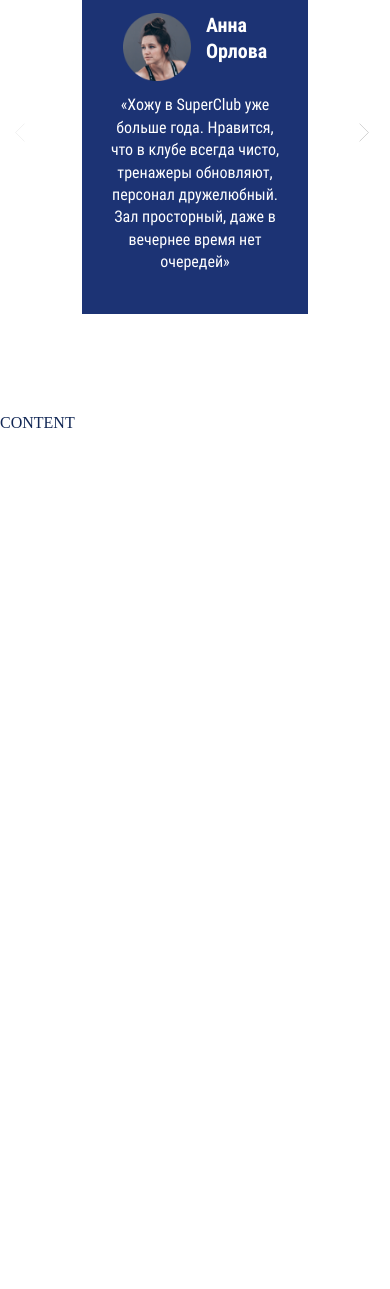
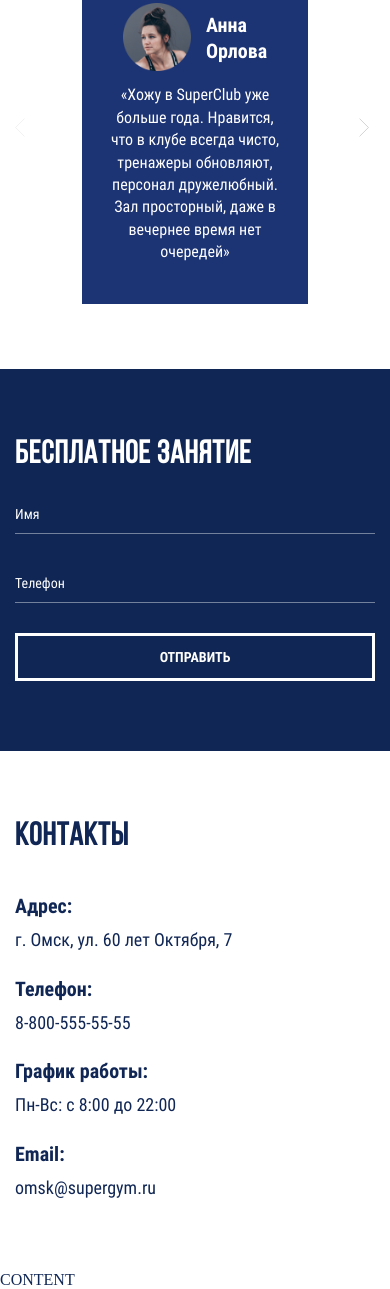
Before and after one commit to WalleQQ/fitness, a website built with webpack: page source/index.html in a window 390 px wide. Shown: the part 6610-7899 px from the top of the page. Before the commit the page ends 7042 px from the top, so only its background shows below. Built offline with nearby package versions, Linux system fonts and the light colour scheme; files whose address does not match are found by name.

Commit message:
добавил блок контакты

```diff
--- a/source/index.html
+++ b/source/index.html
@@ -624,6 +624,29 @@
           </div>
         </div>
       </section>
+      <section class="contacts">
+        <div class="contacts__wrapper">
+        <div class="contacts__form">
+            <h2>БЕСПЛАТНОЕ занятие</h2>
+            <form action="https://echo.htmlacademy.ru/" method="post">
+              <label for="contactsName">Имя</label>
+              <input type="text" placeholder="Имя">
+              <label for="contactsPhone">Имя</label>
+              <input type="tel" placeholder="Телефон">
+              <input type="submit" value="отправить">
+            </form>
+        </div>
+        <div class="contacts__content">
+          <h2>Контакты</h2>
+          <ul class="contacts__content-list">
+            <li class="contacts__content-item"><h3>Адрес:</h3><address>г. Омск, ул. 60 лет Октября, 7</address></li>
+            <li class="contacts__content-item"><h3>Телефон:</h3><a href="tel:88005555555">8-800-555-55-55</a></li>
+            <li class="contacts__content-item"><h3>График работы:</h3><p>Пн-Вс: с 8:00 до 22:00</p></li>
+            <li class="contacts__content-item"><h3>Email:</h3><a href="mailto:omsk@supergym.ru">omsk@supergym.ru</a></li>
+          </ul>
+        </div>
+      </div>
+      </section>
     </main>
     <footer>CONTENT</footer>
     <script src="js/vendor.min.js"></script>
--- /dev/null
+++ b/source/sass/blocks/contacts.scss
@@ -0,0 +1,226 @@
+.contacts {
+  position: relative;
+  background: linear-gradient(
+    to right,
+    $color-saphire 50%,
+    $color-default-white 50%
+  );
+
+  &::before {
+    content: "";
+    position: absolute;
+    top: 0;
+    right: 0;
+    width: 50%;
+    height: 1px;
+    background-color: $color-light-slate-grey;
+  }
+
+  @media (max-width: 1199px) {
+    background: none;
+
+    &::before {
+      display: none;
+    }
+  }
+}
+
+.contacts__wrapper {
+  max-width: 1366px;
+  display: flex;
+  margin: 0 auto;
+
+  @media (max-width: 1199px) {
+    flex-direction: column;
+  }
+}
+
+.contacts__form {
+  width: 50%;
+  padding: 67px 170px 70px 103px;
+  background-color: $color-saphire;
+  color: $color-default-white;
+
+  @media (max-width: 1199px) {
+    padding: 70px 163px 70px 133px;
+    width: 100%;
+  }
+
+  @media (max-width: 767px) {
+    padding: 70px 15px;
+  }
+}
+
+.contacts__form h2 {
+  font-family: $ff-bebas;
+  font-size: 49px;
+  line-height: 64px;
+  letter-spacing: 0.03em;
+  margin-bottom: 18px;
+
+  @media (max-width: 1199px) {
+    font-size: 42px;
+    line-height: 42px;
+    margin-bottom: 24px;
+  }
+
+  @media (max-width: 767px) {
+    font-size: 32px;
+    line-height: 32px;
+  }
+}
+
+.contacts__form form {
+  display: flex;
+  flex-wrap: wrap;
+  justify-content: space-between;
+  gap: 30px;
+
+  @media (max-width: 1199px) {
+    column-gap: 60px;
+  }
+
+  @media (max-width: 767px) {
+    flex-direction: column;
+  }
+}
+
+.contacts__form label {
+  position: absolute;
+  width: 1px;
+  height: 1px;
+  margin: -1px;
+  padding: 0;
+  overflow: hidden;
+  white-space: nowrap;
+  border: 0;
+  clip: rect(0 0 0 0);
+  clip-path: inset(100%);
+}
+
+.contacts__form input {
+  width: calc(50% - 15px);
+  padding: 10px 10px 10px 0;
+  background-color: inherit;
+  border: none;
+  border-bottom: 1px solid $color-light-slate-grey;
+
+  &::placeholder {
+    font-family: $ff-roboto-condensed-regular;
+    font-size: 14px;
+    line-height: 16px;
+    color: $color-default-white;
+  }
+
+  @media (max-width: 1199px) {
+    width: calc(50% - 30px);
+  }
+
+  @media (max-width: 767px) {
+    width: 100%;
+  }
+}
+
+.contacts__form input[type="submit"] {
+  width: 100%;
+  padding: 13px 21px;
+  font-family: $ff-roboto-condensed-bold;
+  font-size: 14px;
+  line-height: 16px;
+  text-transform: uppercase;
+  color: $color-default-white;
+  border: 3px solid $color-default-white;
+}
+
+.contacts__content {
+  width: 50%;
+  padding: 67px 101px 70px 123px;
+
+  @media (max-width: 1199px) {
+    width: 100%;
+    padding: 70px 101px 70px 133px;
+  }
+
+  @media (max-width: 767px) {
+    padding: 70px 15px;
+  }
+}
+
+.contacts__content h2 {
+  font-family: $ff-bebas;
+  font-size: 49px;
+  line-height: 49px;
+  letter-spacing: 0.03em;
+  margin-bottom: 42px;
+
+  @media (max-width: 1199px) {
+    font-size: 42px;
+    line-height: 42px;
+    margin-bottom: 32px;
+  }
+
+  @media (max-width: 767px) {
+    font-size: 32px;
+    line-height: 32px;
+    margin-bottom: 38px;
+  }
+}
+
+.contacts__content-list {
+  position: relative;
+  @include list-zeroing;
+  display: grid;
+  grid-template-columns: 1fr 1fr;
+  column-gap: 96px;
+  row-gap: 17px;
+
+  &::before {
+    content: "";
+    position: absolute;
+    top: 50%;
+    left: 50%;
+    transform: translateX(-50%) translateY(-50%);
+    height: 87%;
+    width: 1px;
+    background-color: $color-light-slate-grey;
+  }
+
+  @media (max-width: 1199px) {
+    row-gap: 20px;
+  }
+
+  @media (max-width: 767px) {
+    grid-template-columns: 1fr;
+
+    &::before {
+      display: none;
+    }
+  }
+}
+
+.contacts__content-item h3 {
+  font-family: $ff-roboto-condensed-bold;
+  font-size: 16px;
+  line-height: 150%;
+  margin-bottom: 5px;
+
+  @media (max-width: 1199px) {
+    font-size: 20px;
+    line-height: 150%;
+  }
+}
+
+.contacts__content-item address,
+.contacts__content-item a,
+.contacts__content-item p {
+  font-family: $ff-roboto-condensed-regular;
+  font-style: normal;
+  color: $color-saphire;
+  font-size: 14px;
+  line-height: 21px;
+
+  @media (max-width: 1199px) {
+    font-size: 18px;
+    line-height: 152.34%;
+  }
+}
--- a/source/sass/blocks/reviews.scss
+++ b/source/sass/blocks/reviews.scss
@@ -1,5 +1,13 @@
 .reviews {
-  margin-bottom: 100px;
+  margin-bottom: 122px;
+
+  @media (max-width: 1199px) {
+    margin-bottom: 103px;
+  }
+
+  @media (max-width: 767px) {
+    margin-bottom: 65px;
+  }
 }
 
 .reviews h2 {
@@ -82,6 +90,7 @@
   @media (max-width: 767px) {
     width: 68px;
     height: 68px;
+    margin-top: 0;
     margin-left: 16px;
     margin-bottom: 13px;
   }
--- a/source/sass/style.scss
+++ b/source/sass/style.scss
@@ -17,3 +17,4 @@
 @import "blocks/avantages";
 @import "blocks/discounts";
 @import "blocks/reviews";
+@import "blocks/contacts";
--- a/source/sass/variables.scss
+++ b/source/sass/variables.scss
@@ -12,6 +12,7 @@ $color-ghost-white: #f8f9fc;
 $color-whishper: #e8e8e8;
 $color-crimson: #d10a42;
 $color-spindle: #b6bdcc;
+$color-light-slate-grey: #74819c;
 
 $color-border: rgba(120, 120, 120, 0.2);
 $color-border-2: rgba(209, 10, 66, 0.2);
```
Also changed, not shown: build/css/style.css, build/css/style.min.css, build/index.html, 1 other file.
